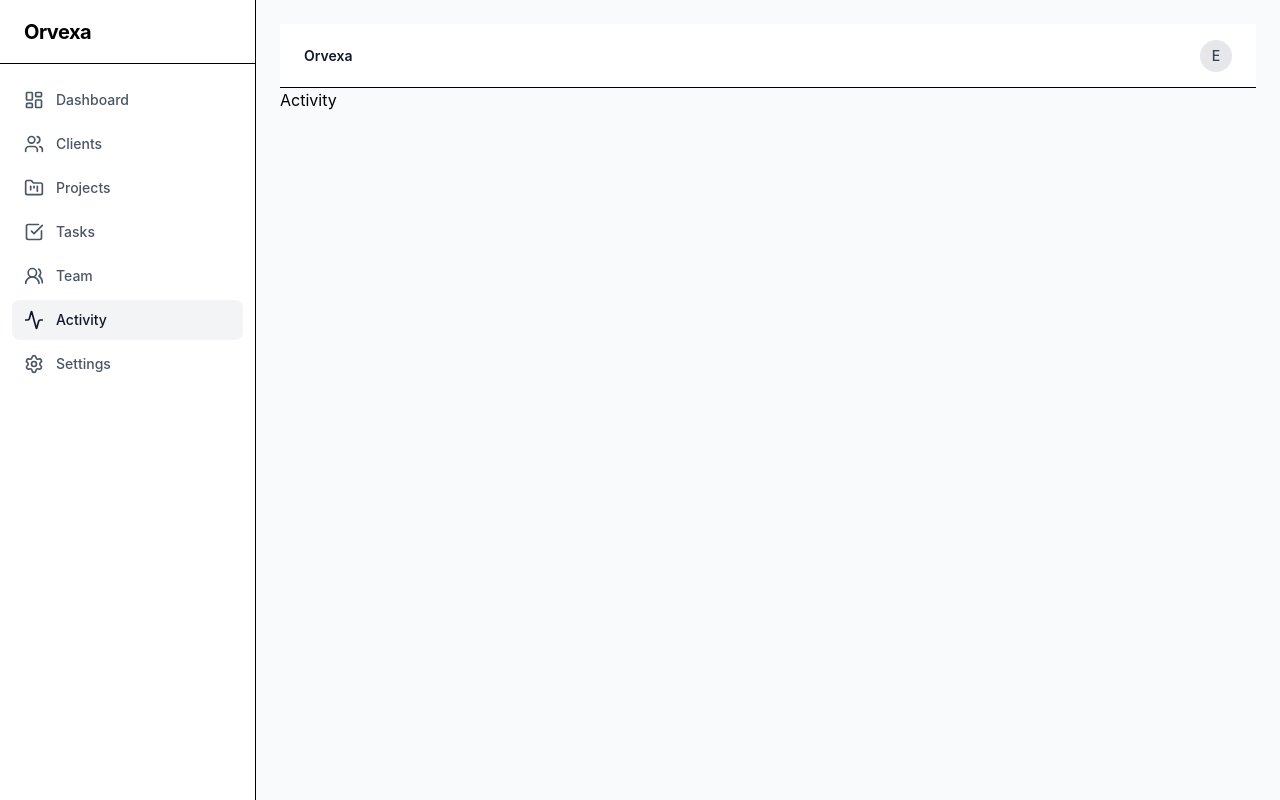
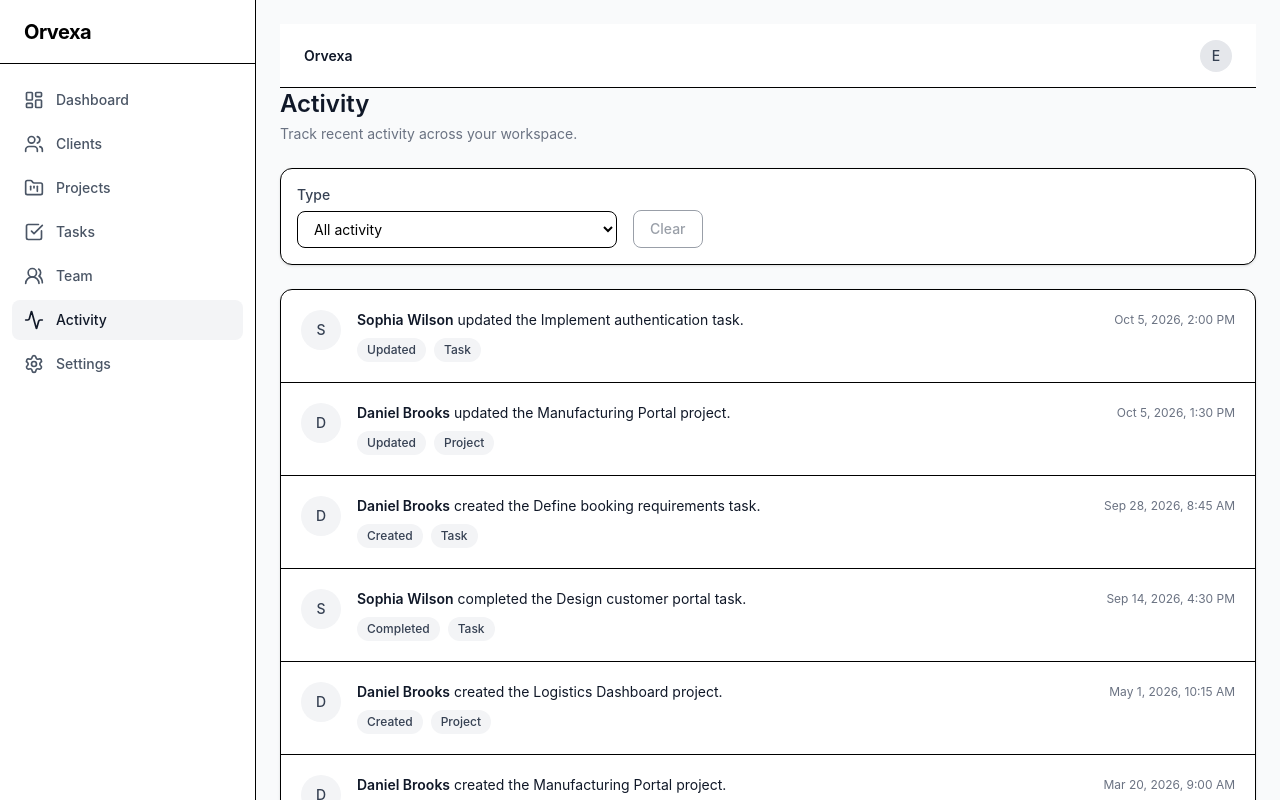
Before and after one commit to esrakonya/orvexa, a React (Vite) app: page /activity in a window 1280 px wide. Shown: the top 800 px of the page. Built offline with nearby package versions, Linux system fonts and the light colour scheme.

Commit message:
feat: implement activity feed

```diff
--- /dev/null
+++ b/src/components/activity/ActivityFeed.tsx
@@ -0,0 +1,106 @@
+import type {
+    Activity,
+    ActivityEntityType,
+    ActivityType,
+} from '../../interfaces/Activity'
+import type { User } from '../../interfaces/User'
+
+interface ActivityFeedProps {
+    activities: Activity[]
+    users: User[]
+}
+
+const activityTypeLabels: Record<ActivityType, string> = {
+    CREATED: 'Created',
+    UPDATED: 'Updated',
+    DELETED: 'Deleted',
+    COMPLETED: 'Completed',
+}
+
+const entityTypeLabels: Record<ActivityEntityType, string> = {
+    CLIENT: 'Client',
+    PROJECT: 'Project',
+    TASK: 'Task',
+    USER: 'User',
+}
+
+function formatActivityDate(date: string): string {
+    return new Intl.DateTimeFormat('en-US', {
+      dateStyle: 'medium',
+      timeStyle: 'short',
+    }).format(new Date(date))
+}
+
+function ActivityFeed({
+    activities,
+    users,
+}: ActivityFeedProps) {
+    if (activities.length === 0) {
+      return (
+        <section className="rounded-xl border bg-white p-8 text-center shadow-sm">
+          <h2 className="text-lg font-semibold text-gray-900">
+            No activity found
+          </h2>
+
+          <p className="mt-2 text-sm text-gray-500">
+            There are no activities matching the selected filter.
+          </p>
+        </section>
+      )
+    }
+
+    return (
+      <section className="overflow-hidden rounded-xl border bg-white shadow-sm">
+        <div className="divide-y">
+          {activities.map((activity) => {
+            const user = users.find(
+              (candidate) => candidate.id === activity.userId,
+            )
+
+            return (
+              <article
+                key={activity.id}
+                className="flex gap-4 p-5"
+              >
+                <div className="flex h-10 w-10 shrink-0 items-center justify-center rounded-full bg-gray-100">
+                  <span className="text-sm font-medium text-gray-700">
+                    {user?.name.charAt(0).toUpperCase() ?? '?'}
+                  </span>
+                </div>
+
+                <div className="min-w-0 flex-1">
+                  <div className="flex flex-col gap-1 sm:flex-row sm:items-center sm:justify-between">
+                    <p className="text-sm text-gray-900">
+                      <span className="font-semibold">
+                        {user?.name ?? 'Unknown user'}
+                      </span>{' '}
+                      {activity.description}
+                    </p>
+
+                    <time
+                      dateTime={activity.createdAt}
+                      className="shrink-0 text-xs text-gray-500"
+                    >
+                      {formatActivityDate(activity.createdAt)}
+                    </time>
+                  </div>
+
+                  <div className="mt-2 flex flex-wrap items-center gap-2">
+                    <span className="rounded-full bg-gray-100 px-2.5 py-1 text-xs font-medium text-gray-700">
+                      {activityTypeLabels[activity.type]}
+                    </span>
+
+                    <span className="rounded-full bg-gray-100 px-2.5 py-1 text-xs font-medium text-gray-700">
+                      {entityTypeLabels[activity.entityType]}
+                    </span>
+                  </div>
+                </div>
+              </article>
+            )
+          })}
+        </div>
+      </section>
+    )
+  }
+
+  export default ActivityFeed
--- /dev/null
+++ b/src/components/activity/ActivityFilters.tsx
@@ -0,0 +1,84 @@
+import type { ActivityEntityType } from '../../interfaces/Activity'
+
+export interface ActivityFiltersState {
+  entityType: ActivityEntityType | ''
+}
+
+interface ActivityFiltersProps {
+  filters: ActivityFiltersState
+  onChange: (filters: ActivityFiltersState) => void
+}
+
+const entityTypeLabels: Record<ActivityEntityType, string> = {
+  CLIENT: 'Clients',
+  PROJECT: 'Projects',
+  TASK: 'Tasks',
+  USER: 'Users',
+}
+
+function ActivityFilters({
+  filters,
+  onChange,
+}: ActivityFiltersProps) {
+  const handleEntityTypeChange = (
+    event: React.ChangeEvent<HTMLSelectElement>,
+  ) => {
+    onChange({
+      entityType: event.target.value as ActivityEntityType | '',
+    })
+  }
+
+  const handleClear = () => {
+    onChange({
+      entityType: '',
+    })
+  }
+
+  const hasActiveFilters = filters.entityType !== ''
+
+  return (
+    <div className="rounded-xl border bg-white p-4 shadow-sm">
+      <div className="flex flex-col gap-4 sm:flex-row sm:items-end">
+        <div className="w-full sm:max-w-xs">
+          <label
+            htmlFor="activity-entity-type"
+            className="mb-1.5 block text-sm font-medium text-gray-700"
+          >
+            Type
+          </label>
+
+          <select
+            id="activity-entity-type"
+            value={filters.entityType}
+            onChange={handleEntityTypeChange}
+            className="w-full rounded-lg border bg-white px-3 py-2 text-sm outline-none transition focus:border-gray-400 focus:ring-2 focus:ring-gray-200"
+          >
+            <option value="">All activity</option>
+
+            {(
+              Object.keys(entityTypeLabels) as ActivityEntityType[]
+            ).map((entityType) => (
+              <option
+                key={entityType}
+                value={entityType}
+              >
+                {entityTypeLabels[entityType]}
+              </option>
+            ))}
+          </select>
+        </div>
+
+        <button
+          type="button"
+          onClick={handleClear}
+          disabled={!hasActiveFilters}
+          className="rounded-lg border px-4 py-2 text-sm font-medium text-gray-700 transition hover:bg-gray-50 disabled:cursor-not-allowed disabled:opacity-50"
+        >
+          Clear
+        </button>
+      </div>
+    </div>
+  )
+}
+
+export default ActivityFilters
--- a/src/pages/ActivityPage.tsx
+++ b/src/pages/ActivityPage.tsx
@@ -1,5 +1,55 @@
+import { useState } from 'react'
+import ActivityFeed from '../components/activity/ActivityFeed'
+import ActivityFilters, {
+  type ActivityFiltersState,
+} from '../components/activity/ActivityFilters'
+import { getAllActivities } from '../services/activityService'
+import { getAllUsers } from '../services/userService'
+
 function ActivityPage() {
-    return <h1>Activity</h1>
+  const [filters, setFilters] = useState<ActivityFiltersState>({
+    entityType: '',
+  })
+
+  const activities = getAllActivities()
+  const users = getAllUsers()
+
+  const filteredActivities = activities
+    .filter((activity) => {
+      return (
+        filters.entityType === '' ||
+        activity.entityType === filters.entityType
+      )
+    })
+    .sort((firstActivity, secondActivity) =>
+      secondActivity.createdAt.localeCompare(
+        firstActivity.createdAt,
+      ),
+    )
+
+  return (
+    <div className="space-y-6">
+      <div>
+        <h1 className="text-2xl font-semibold text-gray-900">
+          Activity
+        </h1>
+
+        <p className="mt-1 text-sm text-gray-500">
+          Track recent activity across your workspace.
+        </p>
+      </div>
+
+      <ActivityFilters
+        filters={filters}
+        onChange={setFilters}
+      />
+
+      <ActivityFeed
+        activities={filteredActivities}
+        users={users}
+      />
+    </div>
+  )
 }
 
 export default ActivityPage
```
